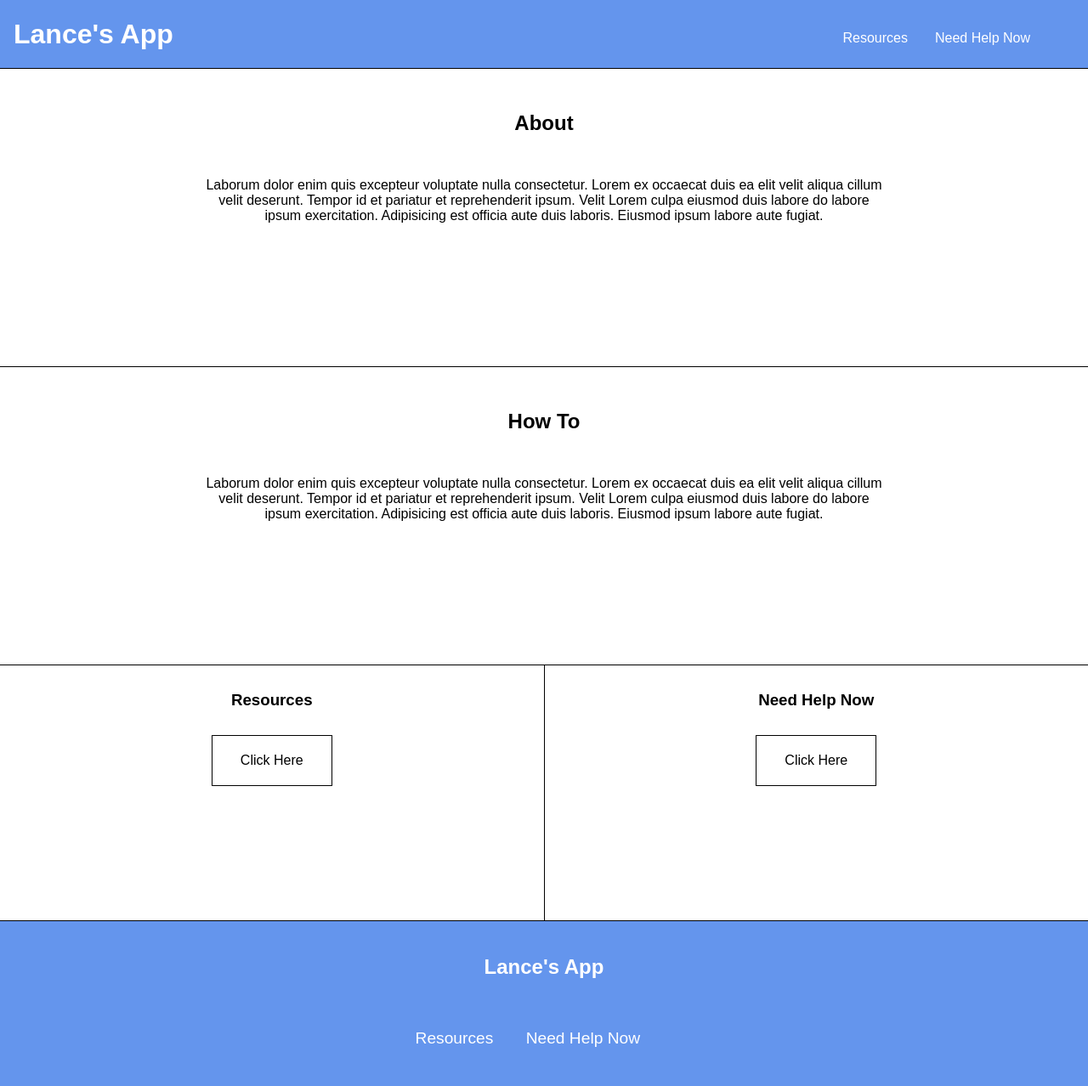
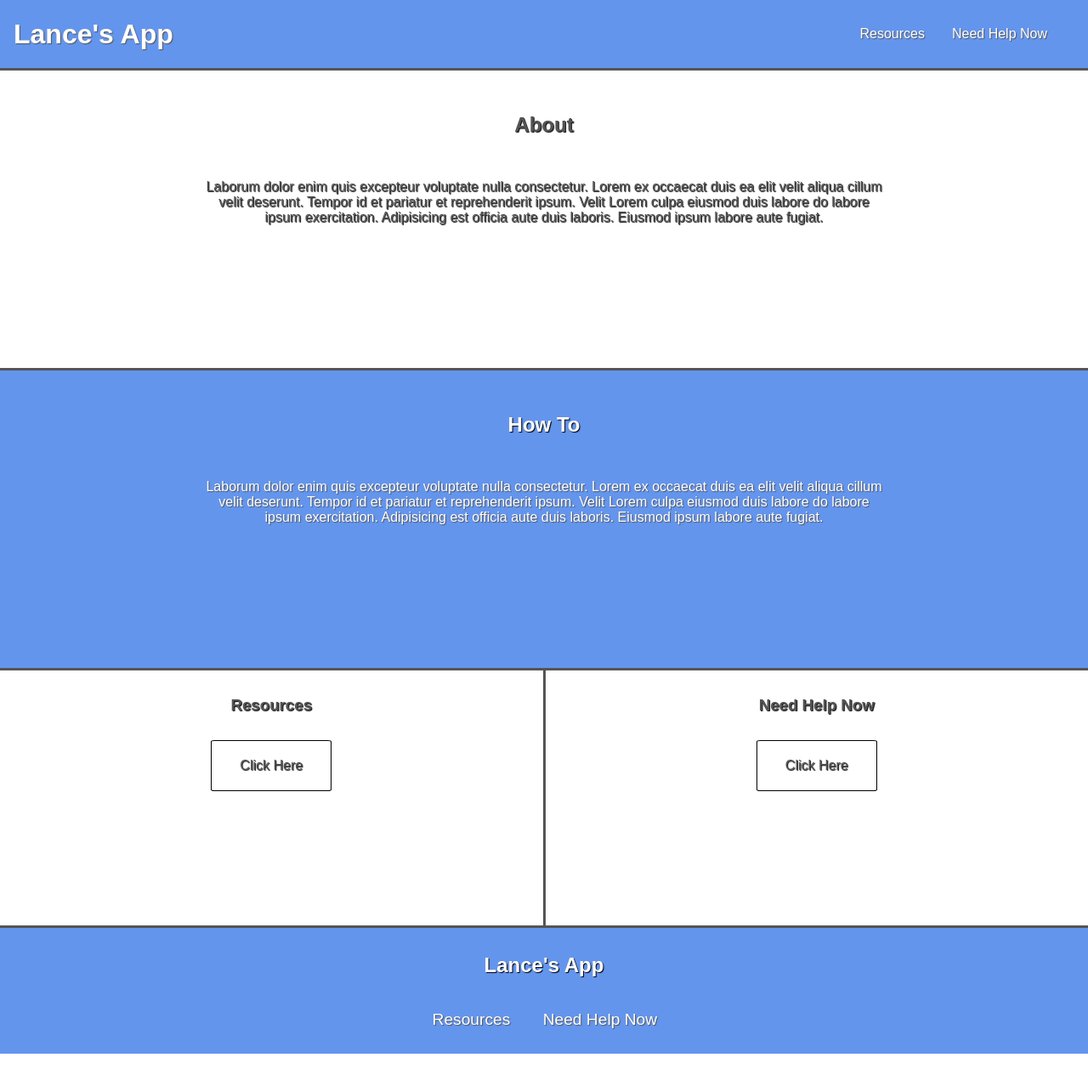
Before and after one commit to rvaidyaa/lances-app, a React (Create React App) app: page / in a window 1280 px wide. Shown: the top 1278 px of the page at 85% size. After the commit the page ends 1240 px from the top, so only its background shows below. Built offline with nearby package versions, Linux system fonts and the light colour scheme.

Commit message:
updated styling

```diff
--- a/src/components/Footer.css
+++ b/src/components/Footer.css
@@ -7,10 +7,10 @@
   bottom: 0;
 */
   width: 100%;
-  border-top: 1px solid black;
-  padding-top: 20px;
-  padding-bottom: 20px;
+  padding-top: 10px;
+  padding-bottom: 10px;
   background-color:cornflowerblue;
+    text-shadow:1px 1px 1px #555;
 }
 
 .footer-logo a {
--- a/src/components/LandingPage.css
+++ b/src/components/LandingPage.css
@@ -7,17 +7,29 @@
 .about-section, .how-to-section, .click-here-section {
     height: 300px;
     display: flex;
-    border-bottom: 1px solid black;
+    border-bottom: 3px solid #555;
 }
 
 .about-section h2, .how-to-section h2, .click-here-resources h3, .click-here-need-help h3 {
     margin: 0 auto;
 }
-
+.about-section h2{
+    color:#555;
+}
 .about-section, .how-to-section {
     display: flex;
     flex-direction: column;
     padding-top: 50px;
+    color: #555;
+    text-shadow:1px 1px 1px black;
+}
+.how-to-section {
+    background-color:cornflowerblue;
+    color:white;
+    text-shadow:1px 1px 1px #555;
+}
+.how-to-section h2{
+    color:white;
 }
 
 .about-section span, .how-to-section span {
@@ -25,26 +37,27 @@
     margin: 50px auto 50px auto;
 }
 
-.click-here-section {
-    border-bottom: 0px;
-}
+
 
 .click-here-resources, .click-here-need-help {
     padding-top: 30px;
     display: flex;
     flex: 1;
     flex-direction: column;
+    color:#555;
+    text-shadow:1px 1px 1px black;
 }
 
 .click-here-resources {
-    border-right: 1px solid black;
+    border-right: 3px solid #555;
 }
 
 .click-here-resources a, .click-here-need-help  a {
     text-decoration: none;
-    color: black;
+    color: #555;
     padding: 20px;
     border: 1px solid black;
     width: 100px;
     margin: 30px auto 0 auto;
+    border-radius:3%;
 }
--- a/src/components/Navbar.css
+++ b/src/components/Navbar.css
@@ -4,7 +4,7 @@
     justify-content: space-between;
     width: 100%;
     height:5em;
-    border-bottom: 1px solid black;
+    border-bottom: 3px solid #555;
     background-color:cornflowerblue;
 
 }
@@ -13,11 +13,13 @@
     margin-top: auto;
     margin-bottom: auto;
     padding: .5em;
+    text-shadow:1px 1px 1px #555;
 }
 
 .logo a {
     text-decoration: none;
-    color: white;
+    color: #555;
+    color:white;
 }
 
 .logo a:hover {
@@ -41,7 +43,9 @@
 
 .links li a {
     text-decoration: none;
-    color: white;
+    color: #555;
+    color:white;
+    text-shadow:1px 1px 1px #555;
 }
 
 .links li a:hover {
--- a/src/components/NeedHelpNow.css
+++ b/src/components/NeedHelpNow.css
@@ -7,5 +7,9 @@
 }
 .needHelpNow {
     flex-grow: 1;
-
+    height:400px;
+    border-bottom: 3px solid #555;
 }
+h2 {
+    color:cornflowerblue;
+}
--- a/src/components/Resources.css
+++ b/src/components/Resources.css
@@ -1,12 +1,16 @@
 .resource-container {
     display: flex;
-
+    border-bottom: 3px solid #555;
+    padding-bottom: 25px;
+}
+h1 {
+    color: #555;
+    text-shadow:1px 1px 1px black;
+}
+h2 {
+    text-shadow:1px 1px 1px black;
 }
 
-ul {
-    display: flex;
-    padding: 20px;
-}
 .resource-item {
     flex-basis: 22%;
     display: flex;
@@ -15,8 +19,8 @@ ul {
     box-sizing: border-box;
     margin: 1.5%;
     padding:12px;;
-    border: 1px solid cornflowerblue;
-    box-shadow: 10px 10px 28px -7px cornflowerblue;
+    border: 2px solid #555;
+    box-shadow: 10px 10px 28px -7px #555;
     height:600px;
 }
 
@@ -31,9 +35,7 @@ ul {
     display: flex;
     flex-direction: column;
     flex-grow: 1;
-    justify-content: space-betwen;
-
-
+    justify-content: space-between;
 }
 
 .resource-title h2 {
@@ -45,10 +47,14 @@ ul {
 .resource-details {
     display: flex;
     justify-content: space-between;
+    flex-direction: column;
 }
 
-.resource-details span {
+.resource-details span, .resource-details ul {
     color: #555;
     font-size: 0.8rem;
     font-weight: bold;
+    list-style: none;
+    align-items: flex-start;
+
 }
--- a/src/components/Resources.js
+++ b/src/components/Resources.js
@@ -11,8 +11,9 @@ export default class Resources extends Component {
                     <img src="https://financialtribune.com/sites/default/files/field/image/17january/12_mental_2.jpg" alt="" />
                     <div class="resource-title">
                         <h2>Mental Health & Substance Abuse</h2>
-                        <section class="resource-details">
-                        <span> Details</span>
+                        <section class="resource-details">.
+                            <span> St Lukes's Behavioral Health Center Phoenix (602-251-8535)</span><br></br>
+                            <span> St Lukes's Behavioral Health Center Phoenix (602-251-8535)</span><br></br>
                         </section>
                     </div>
                 </li>
@@ -21,7 +22,8 @@ export default class Resources extends Component {
                     <div class="resource-title">
                         <h2>Support & Recovery</h2>
                         <section class="resource-details">
-                            <span> Details</span>
+                            <span> St Lukes's Behavioral Health Center Phoenix (602-251-8535)</span><br></br>
+                            <span> St Lukes's Behavioral Health Center Phoenix (602-251-8535)</span><br></br>
                         </section>
                     </div>
                 </li>
@@ -30,7 +32,8 @@ export default class Resources extends Component {
                     <div class="resource-title">
                         <h2>Domestic Violence / Sexual Assault</h2>
                         <section class="resource-details">
-                            <span> Details</span>
+                            <span> St Lukes's Behavioral Health Center Phoenix (602-251-8535)</span><br></br>
+                            <span> St Lukes's Behavioral Health Center Phoenix (602-251-8535)</span><br></br>
                         </section>
                     </div>
                 </li>
@@ -39,7 +42,8 @@ export default class Resources extends Component {
                     <div class="resource-title">
                         <h2>Resource Directories</h2>
                         <section class="resource-details">
-                            <span> Details</span>
+                            <span> St Lukes's Behavioral Health Center Phoenix (602-251-8535)</span><br></br>
+                            <span> St Lukes's Behavioral Health Center Phoenix (602-251-8535)</span><br></br>
                         </section>
                     </div>
                 </li>
```
Also changed, not shown: 1 other file (tests, documents, lock files or other folders).
